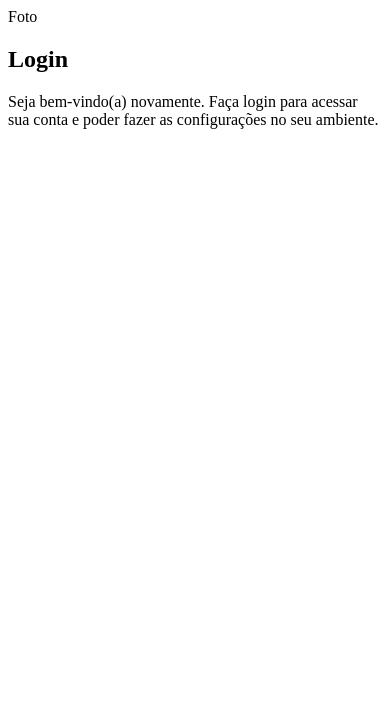
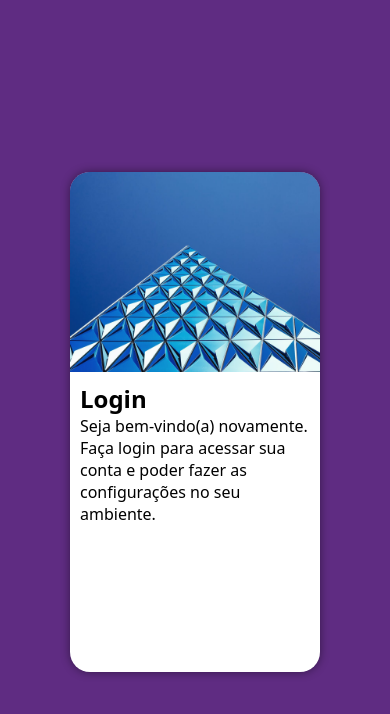
Before and after one commit to MateusSKV9/projeto-login, a plain HTML site: page index.html in a window 390 px wide. Drawn offline with Linux system fonts and the light colour scheme.

Commit message:
Primeiros passos - versão mobile

```diff
--- a/estilos/style.css
+++ b/estilos/style.css
@@ -2,6 +2,50 @@
 
 /*
     PALETA DE CORES:
-    Verde:
-    Preto:
+    Verde: #49a09d
+    Lilás: #5f2c82
 */
+
+* {
+    font-family: system-ui, -apple-system, BlinkMacSystemFont, 'Segoe UI', Roboto, Oxygen, Ubuntu, Cantarell, 'Open Sans', 'Helvetica Neue', sans-serif;
+    padding: 0;
+    margin: 0;
+    box-sizing: border-box;
+}
+
+html, body {
+    background-color: #5f2c82;
+    height: 100vh;
+    width: 100vw;
+}
+
+main {
+    position: relative;
+    height: 100vh;
+    width: 100vw;
+}
+
+section#login {
+    background-color: white;
+    position: absolute;
+    top: 50%;
+    left: 50%;
+    overflow: hidden;
+
+    transform: translate(-50%, -50%);
+    width: 250px;
+    height: 500px;
+    border-radius: 20px;
+    box-shadow: 0px 0px 10px rgb(0, 0, 0, 0.450);
+}
+
+section#login div#imagem {
+    background: #5f2c82 url('../imagens/fundo.jpg') no-repeat left center;
+    background-size: cover;
+    height: 200px;
+}
+
+section#login div#formulario {
+    display: block;
+    padding: 10px;
+}
--- a/index.html
+++ b/index.html
@@ -8,9 +8,9 @@
 </head>
 <body>
     <main>
-        <section>
+        <section id="login">
             <div id="imagem">
-                Foto
+
             </div>
             <div id="formulario">
                 <h1>Login</h1>
```
Also changed, not shown: imagens/fundo.jpg (renamed from imagens/pexels-scott-webb-139198.jpg).
